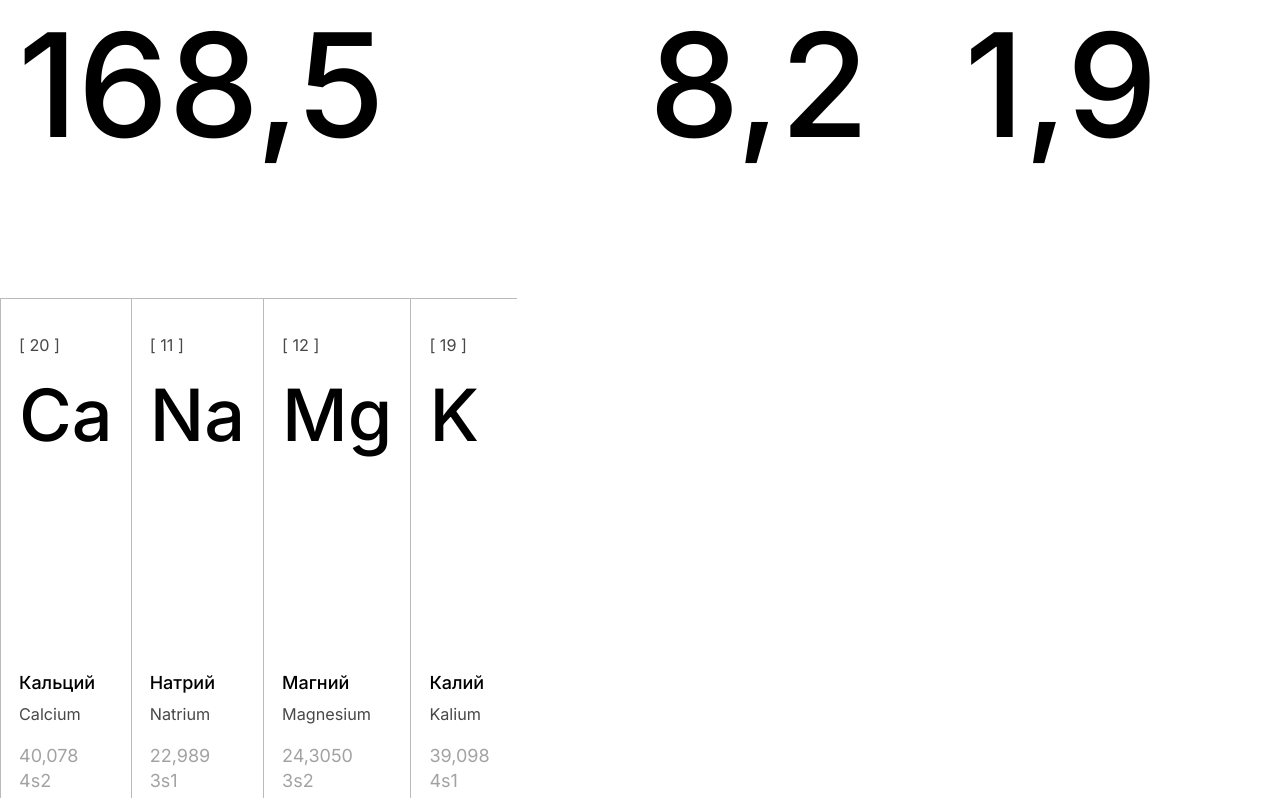
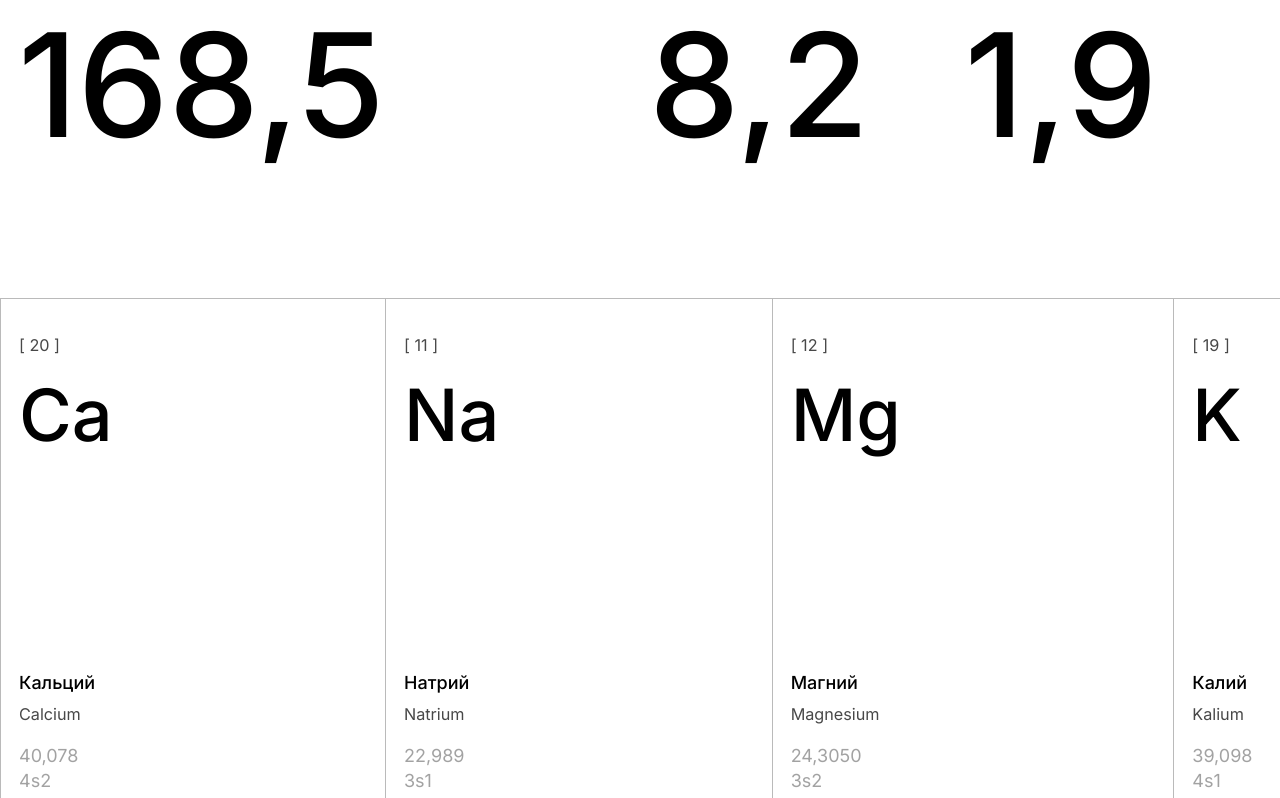
Before and after one commit to Culture3k-lab/km20-H2O, a Next.js app: page / in a window 1280 px wide. Shown: the part 1610-2408 px from the top of the page. Built offline with nearby package versions, Linux system fonts and the light colour scheme.

Commit message:
Update style.scss

```diff
--- a/src/components/StatisticsPage/style.scss
+++ b/src/components/StatisticsPage/style.scss
@@ -4,7 +4,7 @@
     align-items: top;
     border-top: 1px solid #BABABA;
     border-bottom: 1px solid #BABABA;
-    width: -webkit-fit-content;
+    width: auto;
 }
 
 @media screen and (max-width: 960px) {
```
